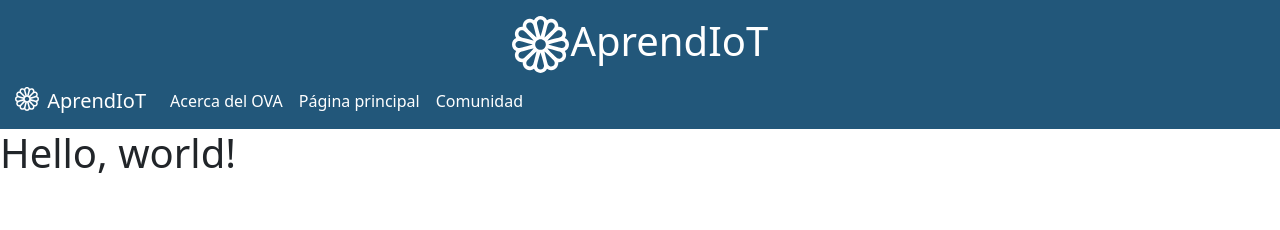
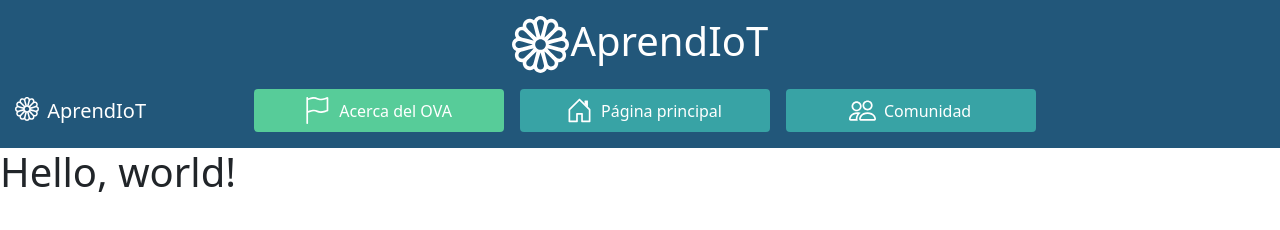
Before and after one commit to Juanipis/AprendIoT, a plain HTML site: page dev/index.html in a window 1280 px wide. Drawn offline with nearby package versions, Linux system fonts and the light colour scheme.

Commit message:
Botones modificados en el navbar y centrado del mismo

```diff
--- a/dev/css/main.css
+++ b/dev/css/main.css
@@ -1,5 +1,8 @@
+
 /*nav bar*/
-
+div#navbarNav{
+  margin-right: 140px;
+}
 .top-header{
   padding-top: 1rem;
   background-color: #22577A;
@@ -10,3 +13,30 @@
 .top-header img{
   padding-right: 0.1rem;
 }
+
+
+/*Iconos de los items navbar*/
+.icon img{
+  width: 27px;
+  height: 27px;
+}
+/*--Colores items navbar*/
+div#acerca_de{
+  background-color: #57CC99;
+}
+div#pagina_principal{
+  background-color: #38A3A5;
+}
+div#comunidad{
+  background-color: #38A3A5;
+}
+/*--Estetica navbar items*/
+.button_nav{
+  border-radius: 4px;
+  width: 250px;
+  justify-content: center;
+}
+.nav-text-item{
+  padding-right: 10px;
+
+}
--- a/dev/index.html
+++ b/dev/index.html
@@ -25,16 +25,38 @@
           <button class="navbar-toggler" type="button" data-bs-toggle="collapse" data-bs-target="#navbarNav" aria-controls="navbarNav" aria-expanded="false" aria-label="Toggle navigation">
             <span class="navbar-toggler-icon"></span>
           </button>
-          <div class="collapse navbar-collapse" id="navbarNav">
+          <div class="collapse navbar-collapse justify-content-around" id="navbarNav">
             <ul class="navbar-nav">
               <li class="nav-item">
-                <a class="nav-link active" href="#">Acerca del OVA</a>
+                <a class="nav-link active" href="#">
+                  <div class="button_nav d-inline-flex" id="acerca_de">
+                    <div class=" icon p-2 bd-highlight">
+                      <img src="./assets/icons/flag.svg">
+                    </div>
+                    <div class="nav-text-item align-self-center">Acerca del OVA</div>
+                  </div>
+                </a>
               </li>
               <li class="nav-item">
-                <a class="nav-link active" href="#">Página principal</a>
+                <a class="nav-link active" href="#">
+                  <div class="button_nav d-inline-flex" id="pagina_principal">
+                    <div class=" icon p-2 bd-highlight">
+                      <img src="./assets/icons/house-door.svg">
+                    </div>
+                    <div class="nav-text-item align-self-center">Página principal</div>
+                  </div>
+                </a>
+                </li>
               </li>
               <li class="nav-item">
-                <a class="nav-link active " href="#">Comunidad</a>
+                <a class="nav-link active" href="#">
+                  <div class="button_nav d-inline-flex" id="comunidad">
+                    <div class=" icon p-2 bd-highlight">
+                      <img src="./assets/icons/comunidad.svg">
+                    </div>
+                    <div class="nav-text-item align-self-center">Comunidad</div>
+                  </div>
+                </a>
               </li>
             </ul>
           </div>
```
Also changed, not shown: dev/assets/icons/comunidad.svg (added), dev/assets/icons/flag.svg (added), dev/assets/icons/house-door.svg (added).
